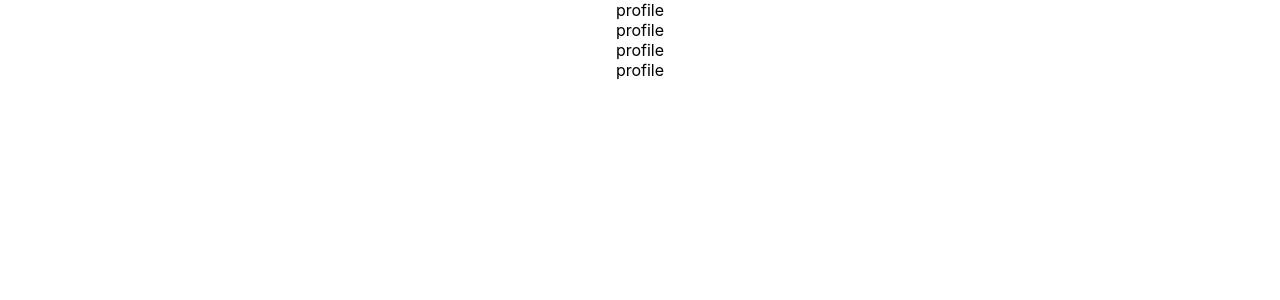
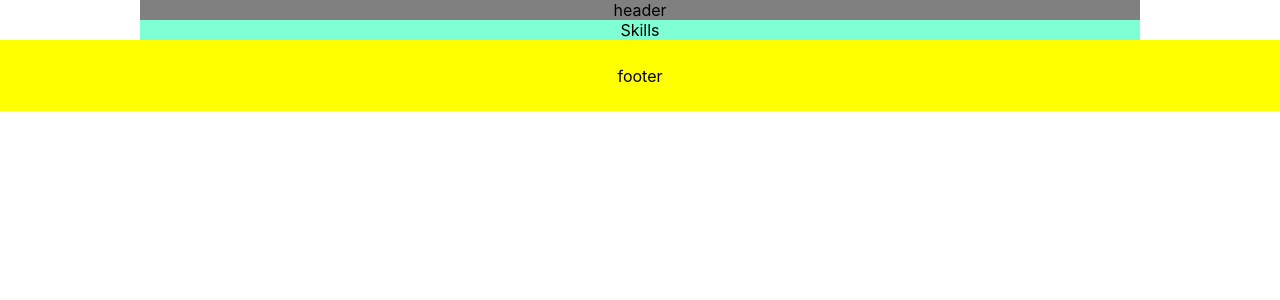
Before and after one commit to KYH9800/profile, a React (Create React App) app in the folder profile/: page / in a window 1280 px wide. Shown: the top 300 px of the page. Built offline with nearby package versions, Linux system fonts and the light colour scheme.

Commit message:
second commit

```diff
--- a/profile/package.json
+++ b/profile/package.json
@@ -6,6 +6,7 @@
     "@testing-library/jest-dom": "^5.16.3",
     "@testing-library/react": "^12.1.4",
     "@testing-library/user-event": "^13.5.0",
+    "gsap": "^3.10.2",
     "react": "^18.0.0",
     "react-dom": "^18.0.0",
     "react-scripts": "5.0.0",
--- a/profile/src/App.css
+++ b/profile/src/App.css
@@ -1,3 +1,15 @@
 .App {
   text-align: center;
 }
+
+.header {
+  background-color: gray;
+  margin: auto;
+  max-width: 1000px;
+}
+
+.footer {
+  padding-top: 2%;
+  padding-bottom: 2%;
+  background-color: yellow;
+}
--- a/profile/src/App.js
+++ b/profile/src/App.js
@@ -1,14 +1,30 @@
+import React from 'react';
+// css
 import './App.css';
+import { gsap } from 'gsap';
+// components
+import Skill from './components/Skill';
 
-function App() {
+const App = () => {
   return (
-    <>
-      <div className="App">profile</div>
-      <div className="App">profile</div>
-      <div className="App">profile</div>
-      <div className="App">profile</div>
-    </>
+    <div className="App">
+      <header className="header">
+        <div>header</div>
+      </header>
+      <main className="main">
+        <Skill />
+      </main>
+      <footer className="footer">footer</footer>
+    </div>
   );
-}
+};
 
 export default App;
+
+/*
+flip, fade-in 등의 애니메이션 : AOS
+복잡한 애니메이션 구현 : GSAP
+별 내리는 애니메이션 샘플 코드 : Star animation
+색상 조합 사이트 : Color hunt
+무료 아이콘 사이트 : Iconmonstr
+*/
--- /dev/null
+++ b/profile/src/components/Skill.css
@@ -0,0 +1,5 @@
+.Skills {
+  background-color: aquamarine;
+  margin: auto;
+  max-width: 1000px;
+}
--- /dev/null
+++ b/profile/src/components/Skill.js
@@ -0,0 +1,13 @@
+import React from 'react';
+// css
+import './Skill.css';
+
+const Skill = () => {
+  return (
+    <div className="Skills">
+      <div>Skills</div>
+    </div>
+  );
+};
+
+export default Skill;
```
Also changed, not shown: 1 other file (tests, documents, lock files or other folders).
